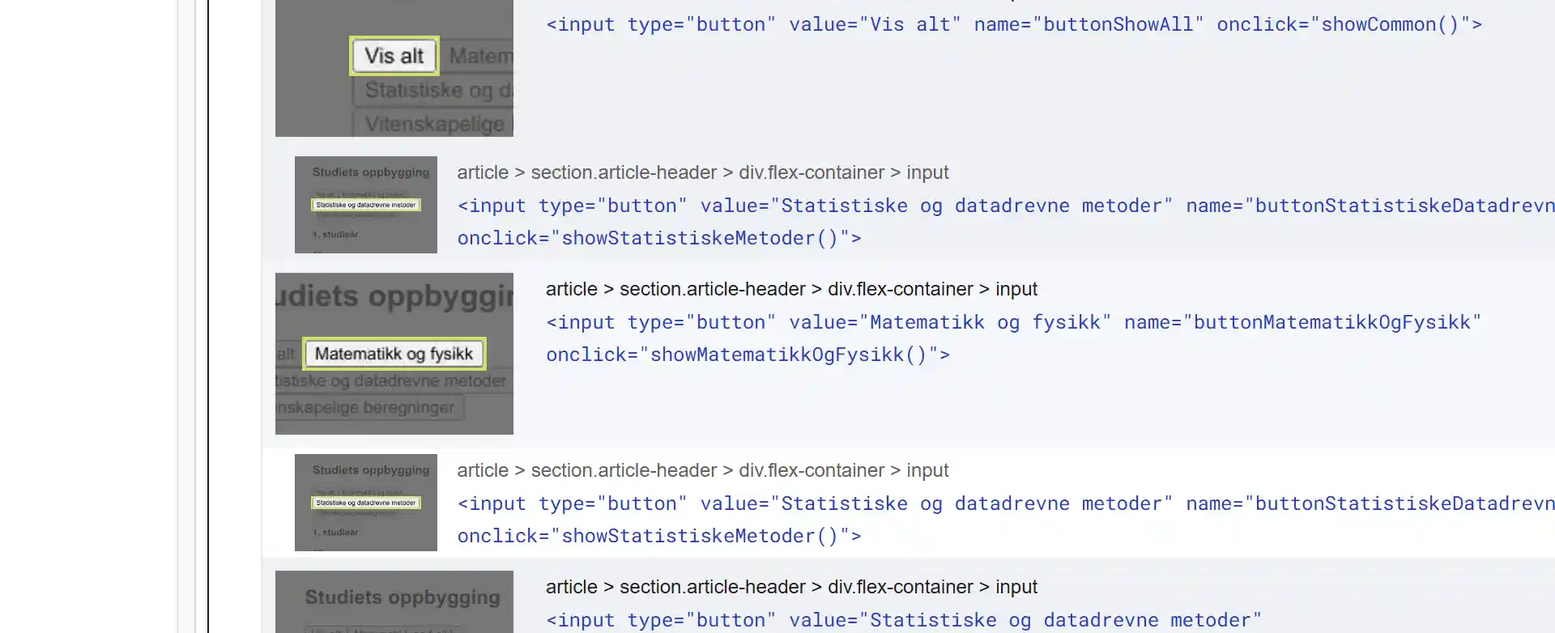
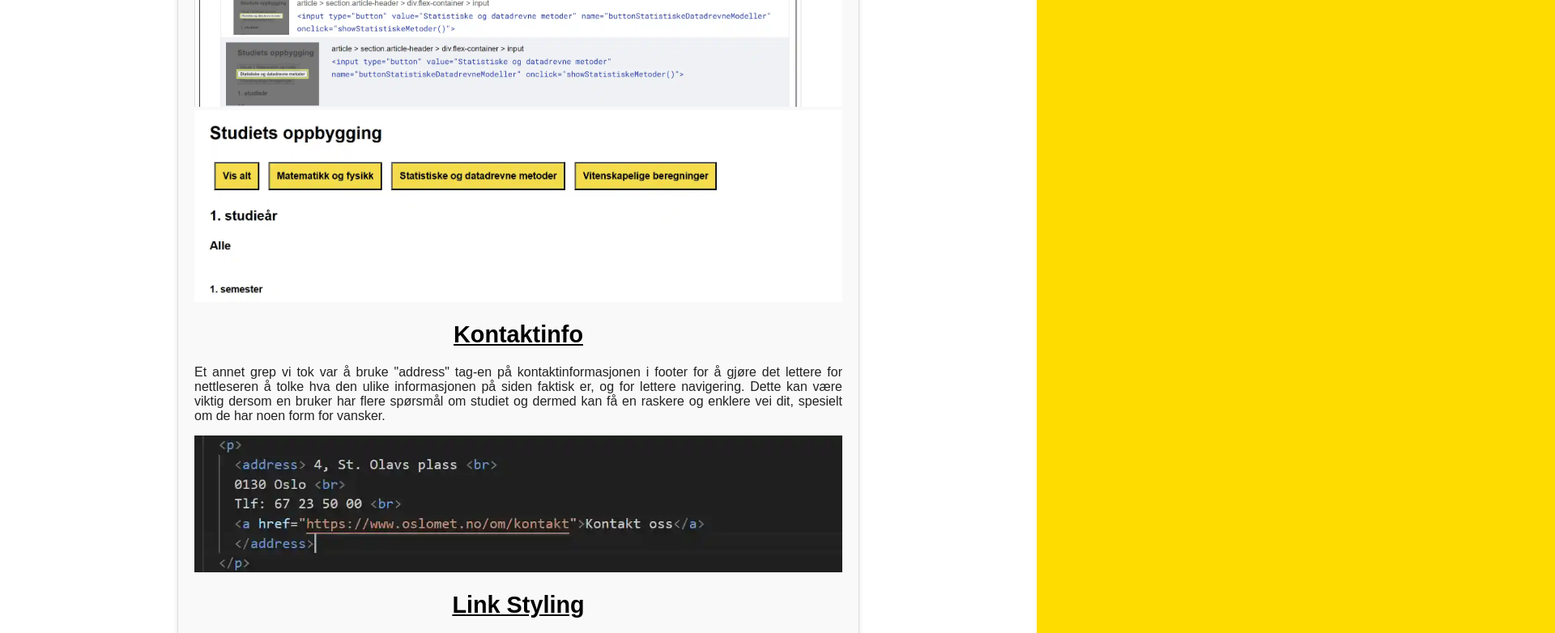
Before and after one commit to Arc-Ender/DATA1200-Exam, a plain HTML site: page pages/accessibility.html in a window 1280 px wide. Shown: the part 860-1642 px from the top of the page at 81% size, 1920 px wide, since content can reach past the window. Drawn offline with Linux system fonts and the light colour scheme; files whose address does not match are found by name.

Commit message:
Fixed images in acessibility

```diff
--- a/css/stylesheet.css
+++ b/css/stylesheet.css
@@ -692,6 +692,11 @@ footer hr{
   font-weight: 700;
 }
 
+.access-img{
+  width: 100%;
+  height: auto;
+}
+
 /*Links under the "studiets oppbygging" section*/
 .education-container {
   max-width: 800px;
--- a/pages/accessibility.html
+++ b/pages/accessibility.html
@@ -41,15 +41,15 @@
           Ikke bare valgte vi å følge rådene til testen, men vi gjorde også knappene større og endret farge slik at de er lettere å trykke på en touchskjerm, men også at man ser de mye tydeligere enn før.
           På bildet under kan man se hvordan knappene så ut før, og hvordan de ser ut nå:
         </p>
-        <img src="../images/test-resultat1.webp" alt="old buttons from test">
-        <img src="../images/knapper.webp" alt="new buttons">
+        <img src="../images/test-resultat1.webp" alt="old buttons from test" class="access-img">
+        <img src="../images/knapper.webp" alt="new buttons" class="access-img">
 
         <h2>Kontaktinfo</h2>
         <p>
           Et annet grep vi tok var å bruke "address" tag-en på kontaktinformasjonen i footer for å gjøre det lettere for nettleseren å tolke hva den ulike informasjonen på siden faktisk er, og for lettere navigering.
           Dette kan være viktig dersom en bruker har flere spørsmål om studiet og dermed kan få en raskere og enklere vei dit, spesielt om de har noen form for vansker.
         </p>
-        <img src="../images/address-tag.webp" alt="picture of address tag">
+        <img src="../images/address-tag.webp" alt="picture of address tag" class="access-img">
 
         <h2>Link Styling</h2>
         <p>
@@ -68,7 +68,7 @@
           Blant annet har vi alle brukt media queries for å sikre at siden er tilgjengelig på så å si alle formater en bruker kan ende opp med å besøke siden på.
           Ved å for det meste bruke “em”,“rem” og “vw” unngår vi at ting går i oppløsning så fort bredden minsker som det kunne gjort dersom vi brukte faste størrelser.
         </p>
-        <img src="../images/relative-size.webp" alt="picture of css with relative sizes">
+        <img src="../images/relative-size.webp" alt="picture of css with relative sizes" class="access-img">
       </article>
     </main>
     <footer>
```
